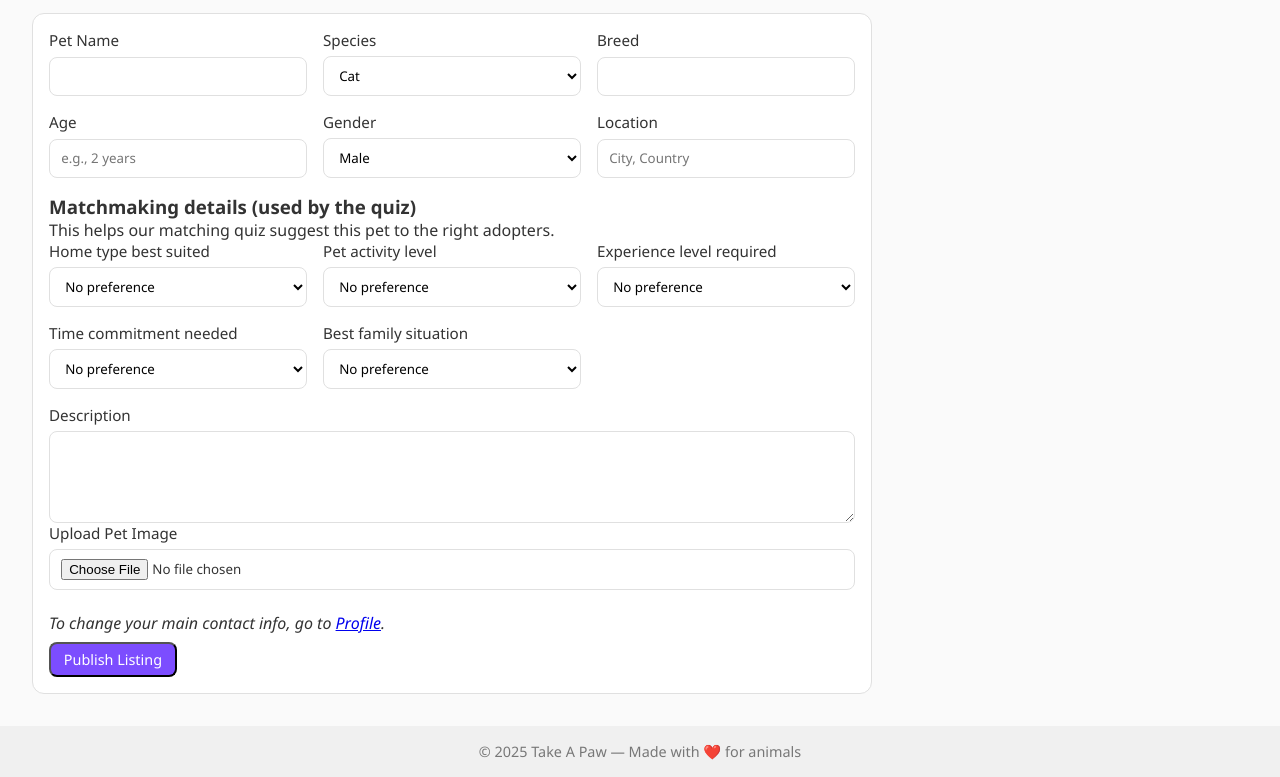
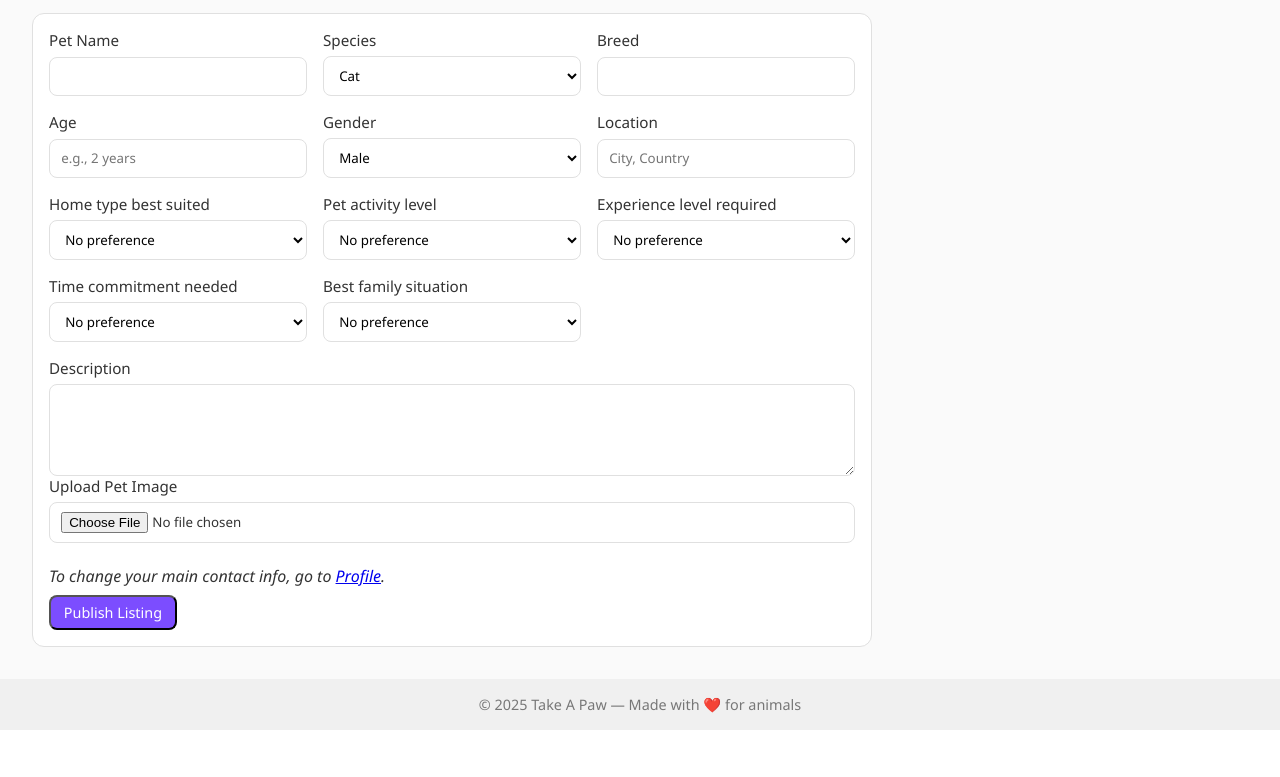
Before and after one commit to Lachi7/take-a-paw1, a Flask app: page /add-pet in a window 1280 px wide. Shown: the part 216-993 px from the top of the page. After the commit the page ends 946 px from the top, so only its background shows below. Run offline with Flask 3, Linux system fonts and the light colour scheme; the visitor is signed in with stand-in values (Sample User, id 1).

Commit message:
fixed add pet html

```diff
--- a/src/app/templates/add_pet.html
+++ b/src/app/templates/add_pet.html
@@ -47,10 +47,6 @@
     </label>
   </div>
 
-  <h3>Matchmaking details (used by the quiz)</h3>
-  <p class="muted">
-    This helps our matching quiz suggest this pet to the right adopters.
-  </p>
 
   <div class="grid">
     <label>
```
